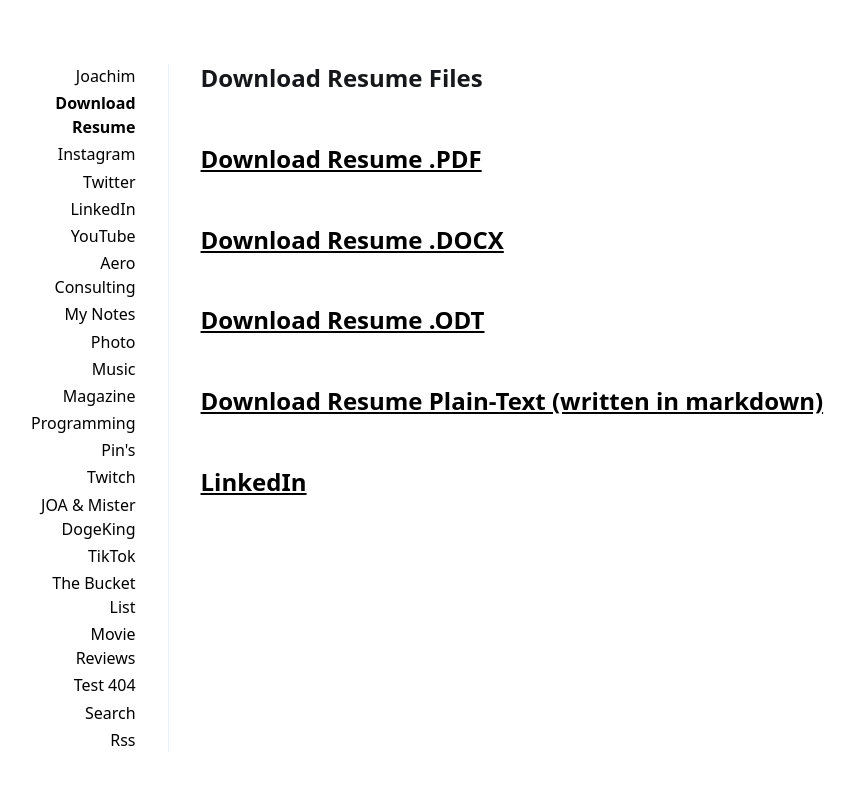
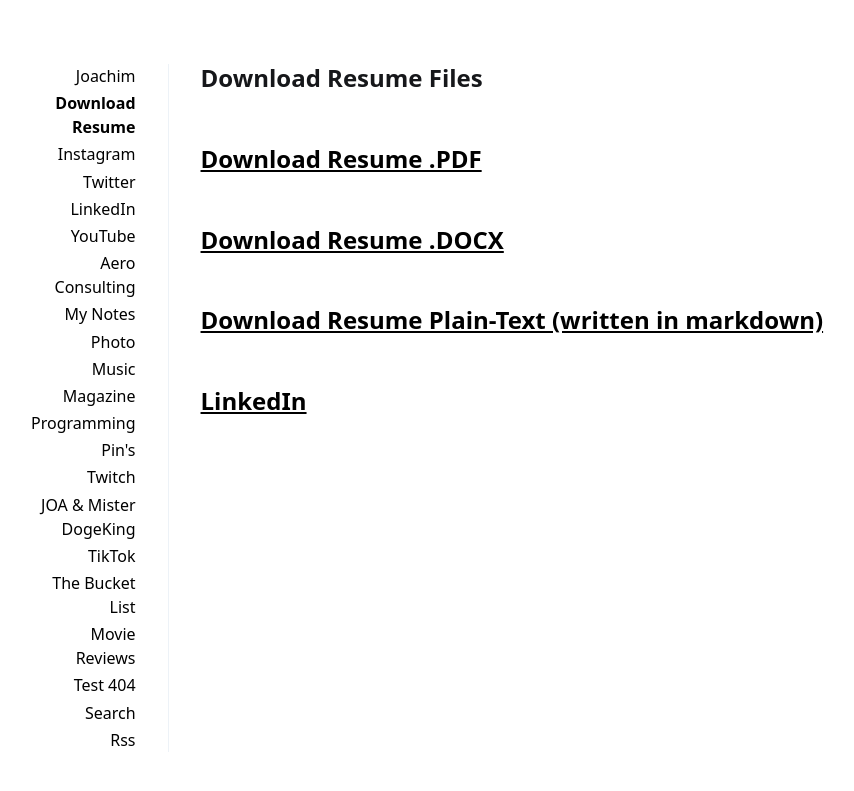
Before and after one commit to casagou/joa, a Jekyll site: the page built from _pages/download.md, in a window 1280 px wide. Shown: the top 791 px of the page, without its empty margins (161-1015 px from the left). Built offline with Jekyll 4.4.1, drawn with Linux system fonts in a browser that asks for light colours.

Commit message:
updates download

```diff
--- a/_pages/download.md
+++ b/_pages/download.md
@@ -7,8 +7,6 @@ title: Download Resume Files
 
 # [Download Resume .DOCX](https://github.com/casagou/joa/raw/master/files/Resume%20Joachim%20Agou.docx)
 
-# [Download Resume .ODT](https://github.com/casagou/joa/raw/master/files/Resume%20Joachim%20Agou.odt)
-
 # [Download Resume Plain-Text  (written in markdown)](https://raw.githubusercontent.com/casagou/joa/master/index.md)
 
 # [LinkedIn](https://www.linkedin.com/in/joachimagou/)
```
